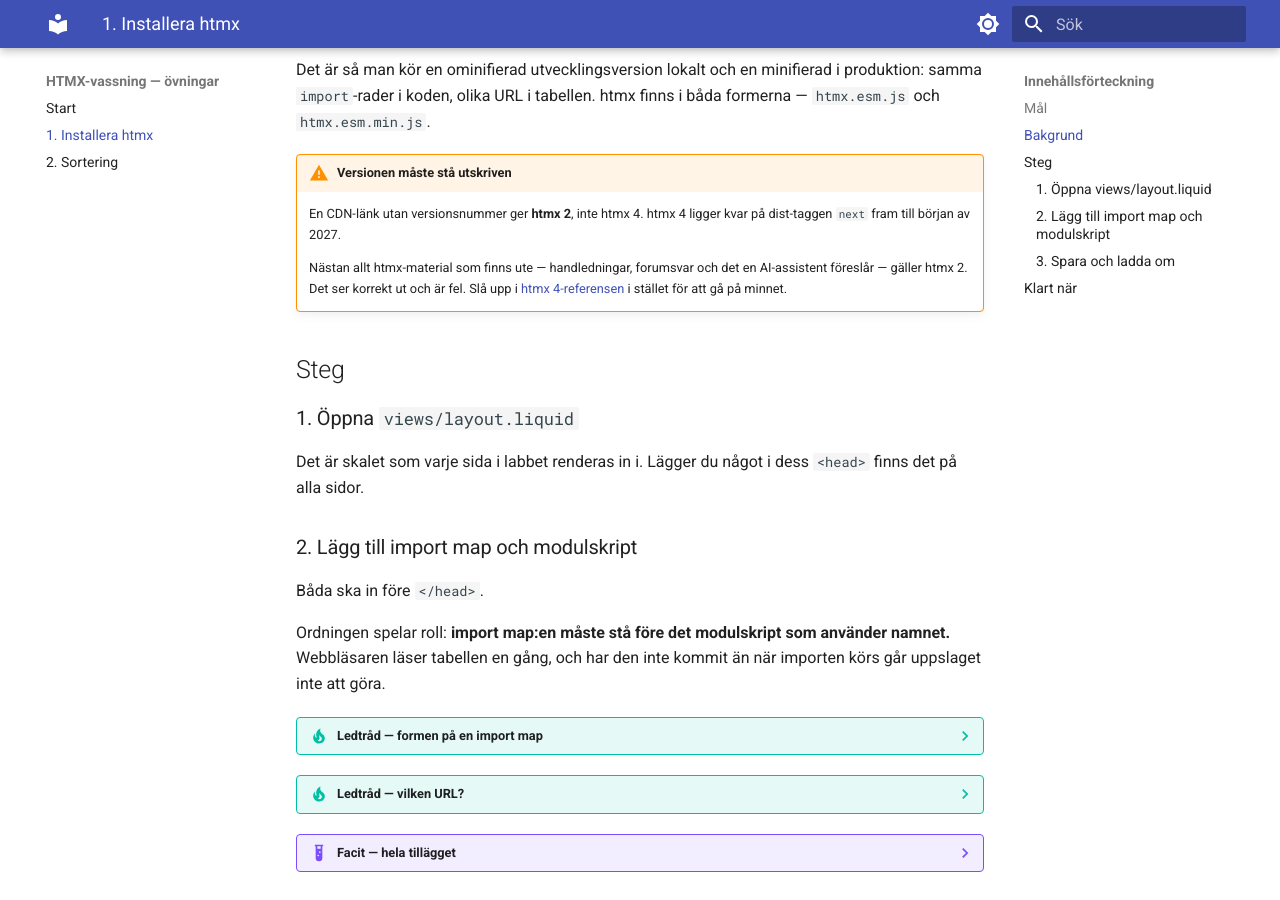
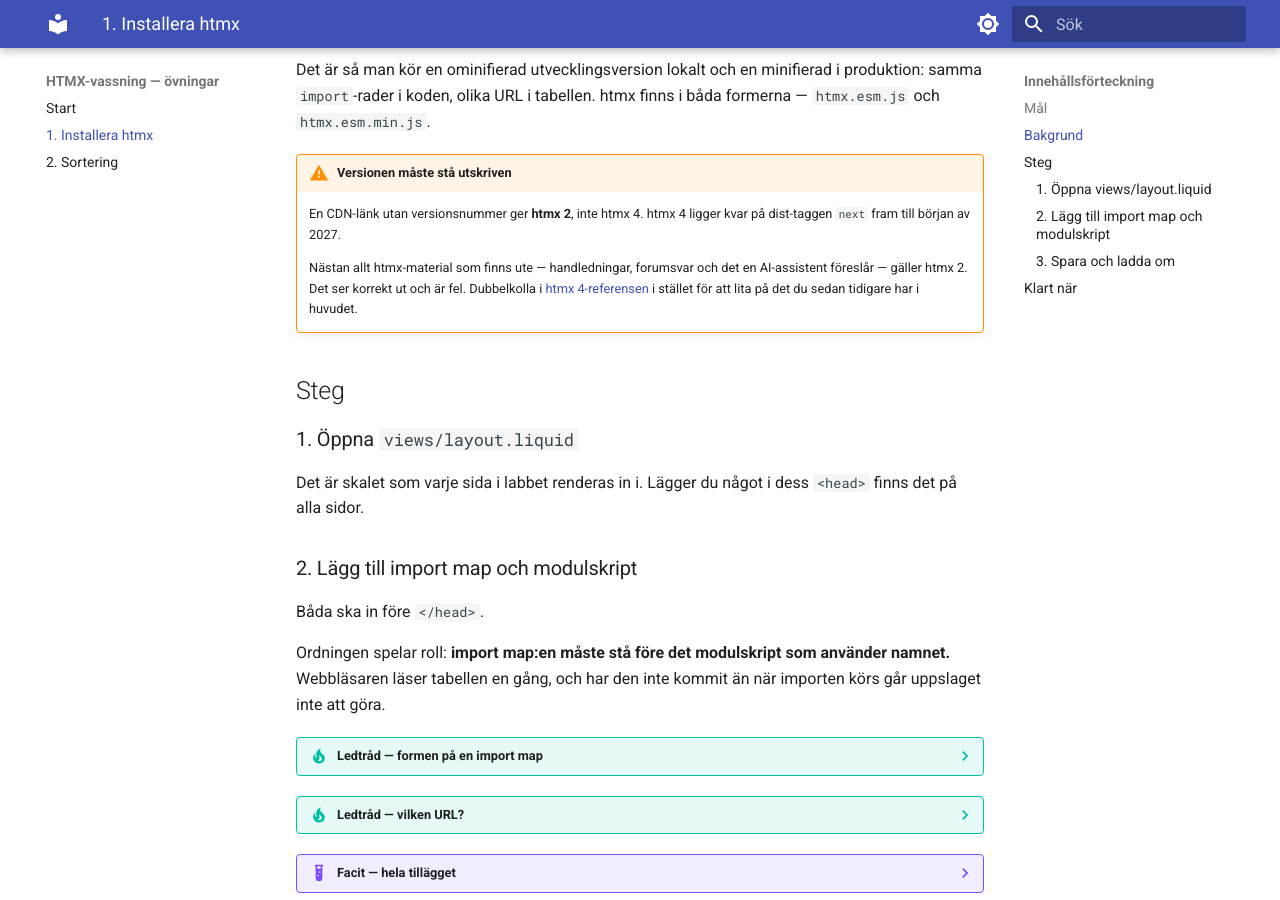
Before and after one commit to mickeb/htmx-vassning-lab, an MkDocs documentation site: the page built from exercises/01-import-map/README.md, in a window 1280 px wide and 900 px high, scrolled down 501 px. Built offline with MkDocs 1.6.1 and Material for MkDocs 9.7.7, drawn with Linux system fonts in a browser that asks for light colours.

Commit message:
Reword the advice to check the htmx 4 docs
"Slå upp ... i stället för att gå på minnet" reads oddly. Says it the way it is
meant instead: double-check the htmx 4 reference rather than trusting what you
already have in your head.

That is also the more accurate warning. The risk is not forgetting -- it is
remembering htmx 2 correctly and applying it to htmx 4.

```diff
--- a/exercises/01-import-map/README.md
+++ b/exercises/01-import-map/README.md
@@ -27,8 +27,8 @@ båda formerna — `htmx.esm.js` och `htmx.esm.min.js`.
 
     Nästan allt htmx-material som finns ute — handledningar, forumsvar och det
     en AI-assistent föreslår — gäller htmx 2. Det ser korrekt ut och är fel.
-    Slå upp i [htmx 4-referensen](https://four.htmx.org/reference/) i stället
-    för att gå på minnet.
+    Dubbelkolla i [htmx 4-referensen](https://four.htmx.org/reference/) i
+    stället för att lita på det du sedan tidigare har i huvudet.
 
 ## Steg
 
```
Also changed, not shown: 2 other files.
